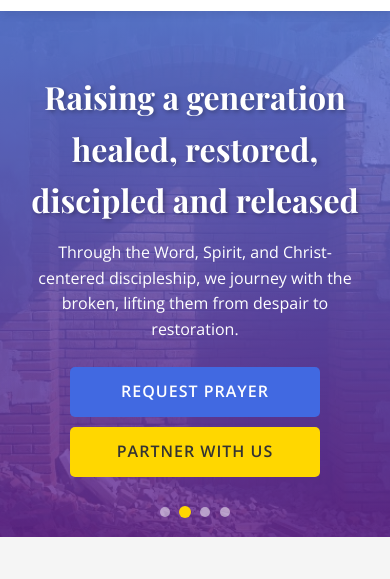
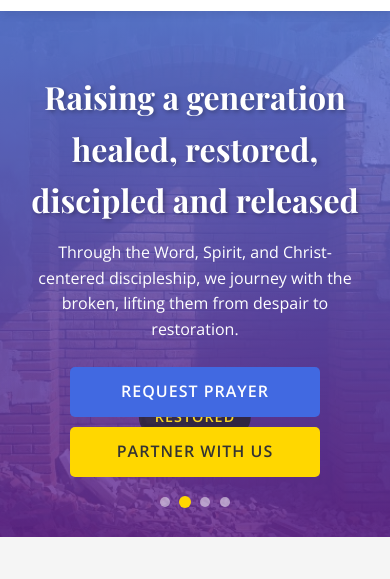
Before and after one commit to doubleO-G/FOB, a website: page index.html in a window 390 px wide. Shown: the part 108-687 px from the top of the page. Drawn offline with nearby package versions, Linux system fonts and the light colour scheme.

Commit message:
Fix hero section caption positioning

```diff
--- a/index.html
+++ b/index.html
@@ -314,7 +314,7 @@
 
         .slide-caption {
             position: absolute;
-            bottom: 80px;
+            bottom: 120px;
             left: 50%;
             transform: translateX(-50%);
             background: rgba(0, 0, 0, 0.7);
@@ -624,13 +624,13 @@
             }
 
             .slide-caption {
-                bottom: 60px;
+                bottom: 100px;
                 font-size: 0.9rem;
                 padding: 8px 16px;
             }
 
             .hero-indicators {
-                bottom: 20px;
+                bottom: 30px;
             }
 
             .hero-indicator {
```
